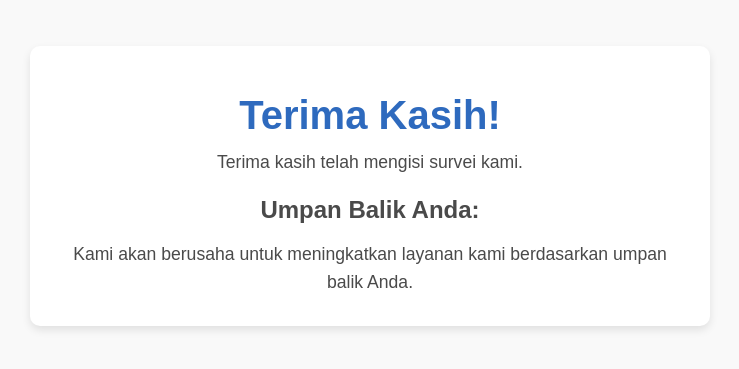
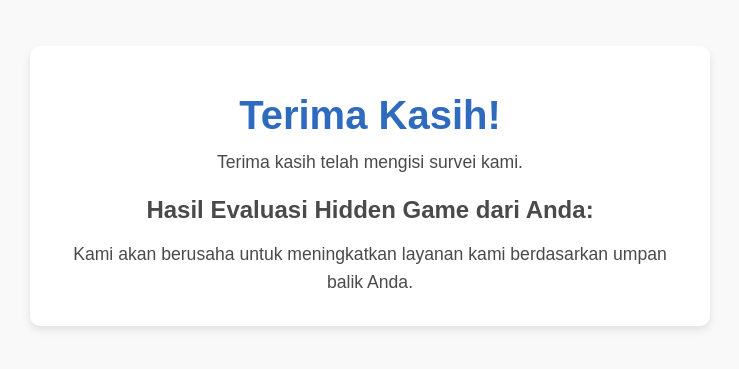
Before and after one commit to keyesa112/hidden-game-forward-chaining, a Flask app: page /thank-you in a window 1280 px wide. Shown: the part 214-583 px from the top of the page, without its empty margins (270-1009 px from the left). Run offline with Flask 3, Linux system fonts and the light colour scheme.

Commit message:
Update thank_you.html

```diff
--- a/templates/thank_you.html
+++ b/templates/thank_you.html
@@ -9,7 +9,7 @@
         <h1>Terima Kasih!</h1>
         <p>Terima kasih telah mengisi survei kami.</p>
 
-        <h2>Umpan Balik Anda:</h2>
+        <h2>Hasil Evaluasi Hidden Game dari Anda:</h2>
         <ul>
             {% for item in feedback %}
             <li>{{ item }}</li>
```
